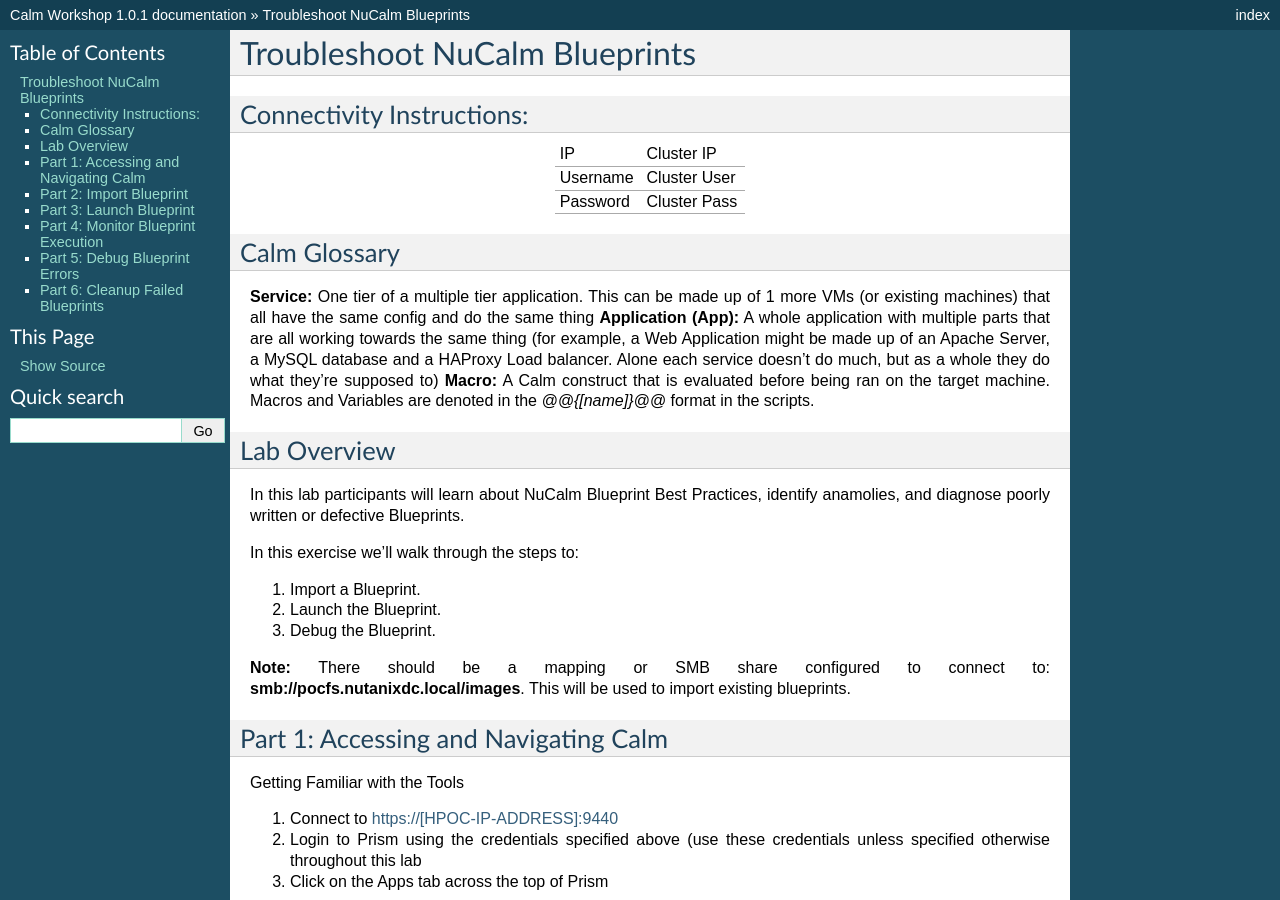
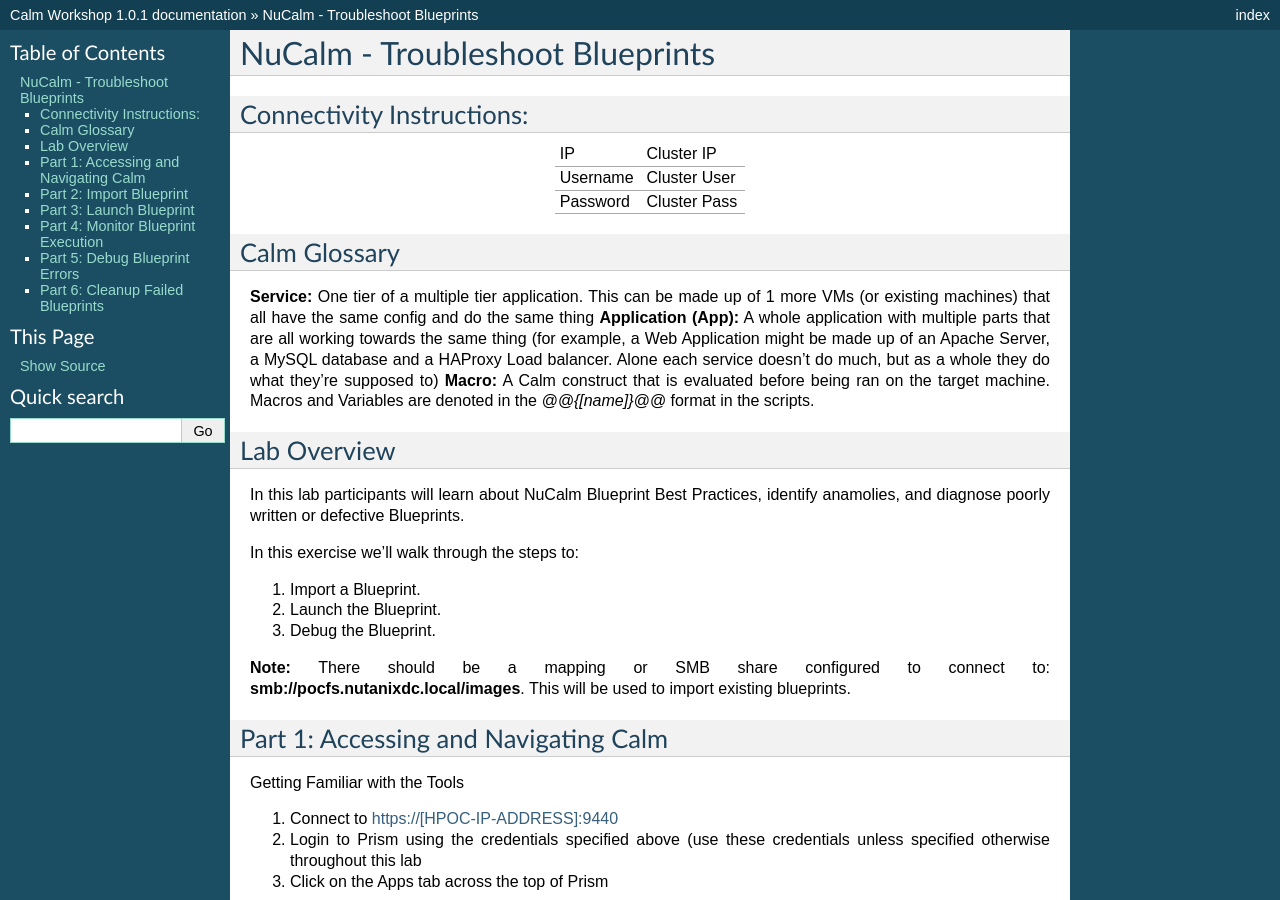
Before and after one commit to dawgfish/calm, a Sphinx documentation site: the page built from docs/lab3/calm_workshop_lab3_troubleshooting.rst, in a window 1280 px wide and 900 px high. Built offline with Sphinx 7.4.7, drawn with Linux system fonts in a browser that asks for light colours; pages that are not in the unit, such as notebooks, are missing from menus; some of the changed text lies outside the part shown.

```diff
--- a/docs/lab3/calm_workshop_lab3_troubleshooting.rst
+++ b/docs/lab3/calm_workshop_lab3_troubleshooting.rst
@@ -1,6 +1,6 @@
-******************************
-Troubleshoot NuCalm Blueprints
-******************************
+********************************
+NuCalm - Troubleshoot Blueprints
+********************************
 
 
 Connectivity Instructions:
```
